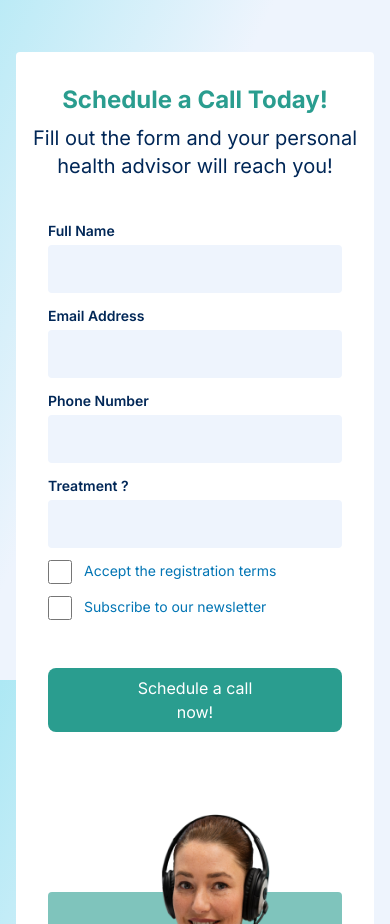
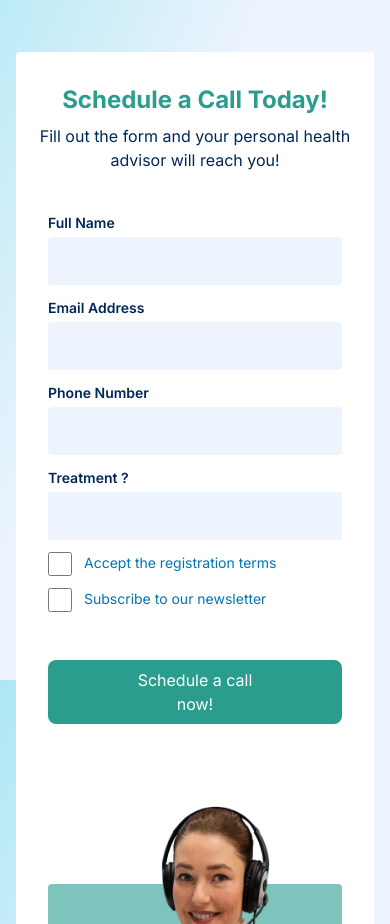
Before and after one commit to ttmjltd/findclinic, a Next.js app: page / in a window 390 px wide. Shown: the part 3540-4464 px from the top of the page. Built offline with nearby package versions, Linux system fonts and the light colour scheme.

Commit message:
2nd spantext size got smaller

```diff
--- a/app/_components/FormComponent.tsx
+++ b/app/_components/FormComponent.tsx
@@ -25,7 +25,7 @@ const FormComponent = () => {
         <span className="text-2xl text-secondary text-center font-bold">
           Schedule a Call Today!
         </span>
-        <span className="text-xl text-neutralDark text-center ">
+        <span className="sm:text-lg md:text-xl text-neutralDark text-center">
           Fill out the form and your personal health advisor will reach you!
         </span>
         <div className="flex  flex-col lg:flex-row lg:gap-12 p-8">
```
